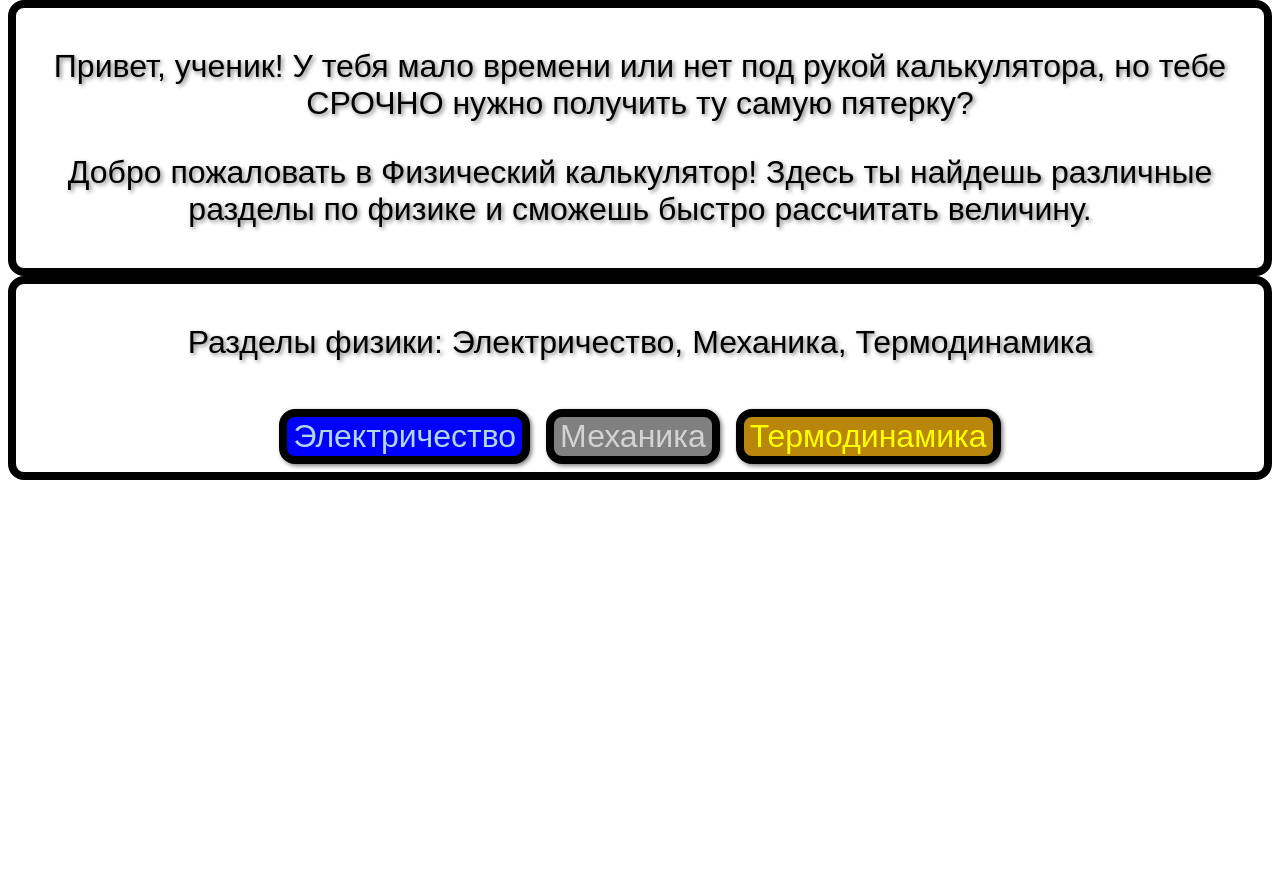
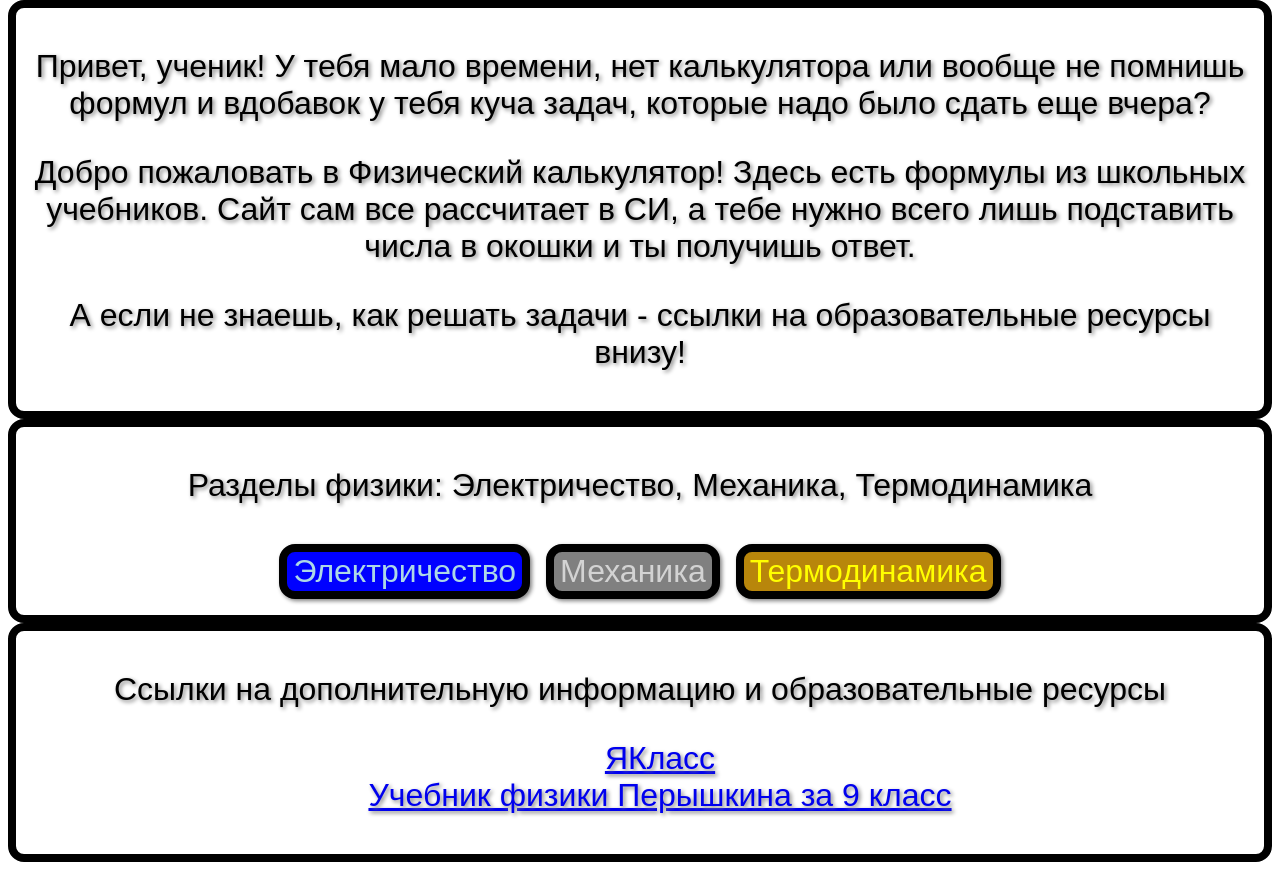
Before and after one commit to budagyanvahe-png/school-physical-solver, a Flask app: page / in a window 1280 px wide. Shown: the part 125-995 px from the top of the page. Before the commit the page ends 605 px from the top, so only its background shows below. Run offline with Flask 3, Linux system fonts and the light colour scheme.

Commit message:
Created links for extra educational resourses in main page and made scalable buttons

```diff
--- a/static/css/general.css
+++ b/static/css/general.css
@@ -7,29 +7,6 @@
     font-size: 32px;
     font-family: Arial;
     text-align: center;
-}
-
-.science-div {
-    border: 8px solid black;
-    background-color: white;
-    border-radius: 16px;
-}
-
-.science-div p {
-    font-family: Arial;
-    font-size: 32px;
-    color: black;
-    text-align: center;
-    text-shadow: 2px 2px 4px gray;
-    padding: 8px;
-}
-
-.science-section-choosing-div {
-    display: flex;
-    flex-direction: row;
-    justify-content: center;
-    padding: 8px;
-    gap: 16px;
 }
 
 /* Formulas classes */
@@ -48,11 +25,12 @@
     font-size: 32px;
 }
 
-.formula-input {
+.formula-input-unordered-list {
+    list-style-type: none;
     text-align: left;
     text-shadow: 2px 2px 4px gray;
     font-family: Arial;
-    font-size: 16x;
+    font-size: 16px;
 }
 
 /* Button classes */
@@ -61,6 +39,10 @@
     background-color: greenyellow;
     border: 8px outset black;
     border-radius: 8px;
+}
+
+.calculate-button:hover {
+    scale: 1.2;
 }
 
 /* Result classes */
--- a/static/css/index.css
+++ b/static/css/index.css
@@ -14,6 +14,8 @@
     text-shadow: 2px 2px 4px black;
 }
 
+/* greeting-div */
+
 .greeting-div {
     border: 8px solid black;
     background-color: white;
@@ -26,6 +28,42 @@
     padding: 8px;
 }
 
+/* Physics buttons */
+
+.physics-electricity-button {
+    background-color: blue;
+    color: lightblue;
+}
+
+.physics-mechanics-button {
+    background-color: gray;
+    color: lightgray;
+}
+
+.physics-thermodynamics-button {
+    background-color: darkgoldenrod;
+    color: yellow;
+}
+
+/* Science classes */
+
+.science-section-header {
+    border-width: 8px;
+    border-style: solid;
+    border-radius: 16px;
+    font-size: 32px;
+    font-family: Arial;
+    text-align: center;
+}
+
+.science-section-choosing-div {
+    display: flex;
+    flex-direction: row;
+    justify-content: center;
+    padding: 8px;
+    gap: 16px;
+}
+
 .science-section-button {
     border: 8px solid black;
     border-radius: 16px;
@@ -33,19 +71,39 @@
     box-shadow: 2px 2px 4px gray;
 }
 
-/* Physics buttons */
-
-#electricity-button {
-    background-color: blue;
-    color: lightblue;
+.science-section-button:hover {
+    scale: 1.2;
 }
 
-#mechanics-button {
-    background-color: gray;
-    color: lightgray;
+.science-div {
+    border: 8px solid black;
+    background-color: white;
+    border-radius: 16px;
+    font-family: Arial;
+    font-size: 32px;
+    color: black;
+    text-align: center;
+    text-shadow: 2px 2px 4px gray;
+    padding: 8px;
 }
 
-#thermodynamics-button {
-    background-color: darkgoldenrod;
-    color: yellow;
+.science-link-div {
+    border: 8px solid black;
+    background-color: white;
+    border-radius: 16px;
+    font-family: Arial;
+    font-size: 32px;
+    color: black;
+    text-align: center;
+    text-shadow: 2px 2px 4px gray;
+    padding: 8px;
 }
+
+.science-link-unordered-list {
+    list-style-type: none;
+}
+
+.science-link {
+    font-family: Arial;
+    font-size: 32px;
+}
--- a/static/js/RedirectButtons/PhysicsRedirectButtons.js
+++ b/static/js/RedirectButtons/PhysicsRedirectButtons.js
@@ -1,6 +1,6 @@
 document.addEventListener('DOMContentLoaded', function() {
 
-    const electricityButton = document.getElementById("electricity-button");
+    const electricityButton = document.getElementById("physics-electricity-button");
 
     electricityButton.addEventListener("click", function() {
 
@@ -12,7 +12,7 @@ document.addEventListener('DOMContentLoaded', function() {
 
 document.addEventListener('DOMContentLoaded', function() {
 
-    const mechanicsButton = document.getElementById("mechanics-button");
+    const mechanicsButton = document.getElementById("physics-mechanics-button");
 
     mechanicsButton.addEventListener("click", function() {
 
@@ -24,7 +24,7 @@ document.addEventListener('DOMContentLoaded', function() {
 
 document.addEventListener('DOMContentLoaded', function() {
 
-    const thermodynamicsButton = document.getElementById("thermodynamics-button");
+    const thermodynamicsButton = document.getElementById("physics-thermodynamics-button");
 
     thermodynamicsButton.addEventListener("click", function() {
 
--- a/templates/index.html
+++ b/templates/index.html
@@ -1,7 +1,7 @@
 <!DOCTYPE html>
 <html>
     <head>
-        <title>Формулы по физике</title>
+        <title>Физический калькулятор</title>
         <link rel="stylesheet" href="{{ url_for('static', filename='css/general.css') }}">
         <link rel="stylesheet" href="{{ url_for('static', filename='css/index.css') }}">
     </head>
@@ -10,16 +10,24 @@
             <p><strong>Физический калькулятор</strong></p>
         </header>
         <div class="greeting-div">
-            <p>Привет, ученик! У тебя мало времени или нет под рукой калькулятора, но тебе СРОЧНО нужно получить ту самую пятерку?</p>
-            <p>Добро пожаловать в Физический калькулятор! Здесь ты найдешь различные разделы по физике и сможешь быстро рассчитать величину.</p>
+            <p>Привет, ученик! У тебя мало времени, нет калькулятора или вообще не помнишь формул и вдобавок у тебя куча задач, которые надо было сдать еще вчера?</p>
+            <p>Добро пожаловать в Физический калькулятор! Здесь есть формулы из школьных учебников. Сайт сам все рассчитает в СИ, а тебе нужно всего лишь подставить числа в окошки и ты получишь ответ.</p>
+            <p>А если не знаешь, как решать задачи - ссылки на образовательные ресурсы внизу!</p>
         </div>
         <div class="science-div">
             <p>Разделы физики: Электричество, Механика, Термодинамика</p>
             <div class="science-section-choosing-div">
-                <button class="science-section-button" id="electricity-button">Электричество</button>
-                <button class="science-section-button" id="mechanics-button">Механика</button>
-                <button class="science-section-button" id="thermodynamics-button">Термодинамика</button>
+                <button class="physics-electricity-button science-section-button" id="physics-electricity-button">Электричество</button>
+                <button class="physics-mechanics-button science-section-button" id="physics-mechanics-button">Механика</button>
+                <button class="physics-thermodynamics-button science-section-button" id="physics-thermodynamics-button">Термодинамика</button>
             </div>
+        </div>
+        <div class="science-link-div">
+            <p>Ссылки на дополнительную информацию и образовательные ресурсы</p>
+            <ul class="science-link-unordered-list">
+                <li><a class="science-link" href="https://www.yaklass.ru" target="_blank">ЯКласс</a></li>
+                <li><a class="science-link" href="https://sch156.gosuslugi.ru/netcat_files/32/50/9_Fizika_I.M._Peryshkin.pdf" target="_blank">Учебник физики Перышкина за 9 класс</a></li>
+            </ul>
         </div>
         <script src="static/js/RedirectButtons/PhysicsRedirectButtons.js"></script>
     </body>
```
Also changed, not shown: templates/Physics/electricity.html (+5 -5 lines), templates/Physics/mechanics.html (+14 -14 lines), templates/Physics/thermodynamics.html (+5 -5 lines).
